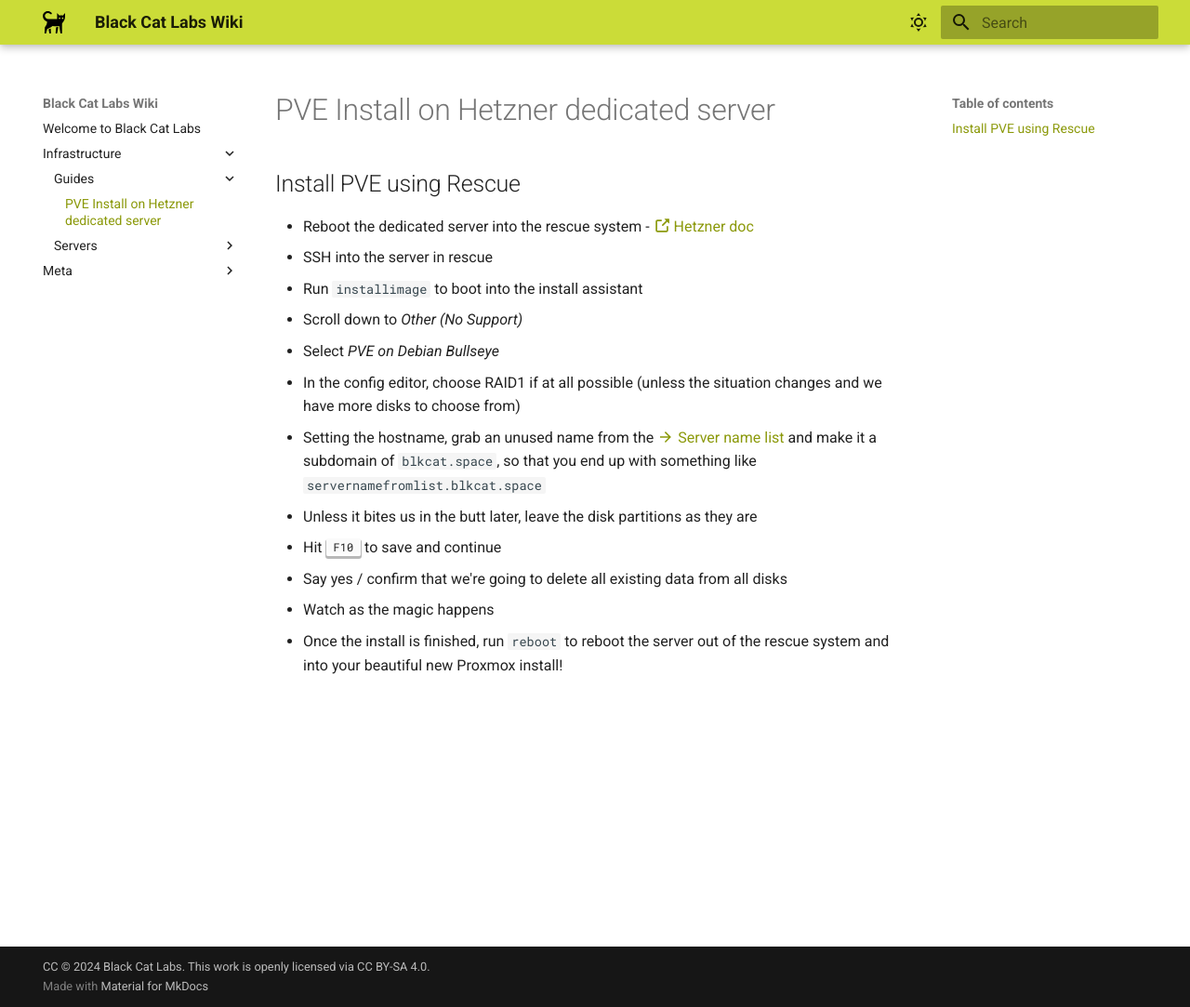
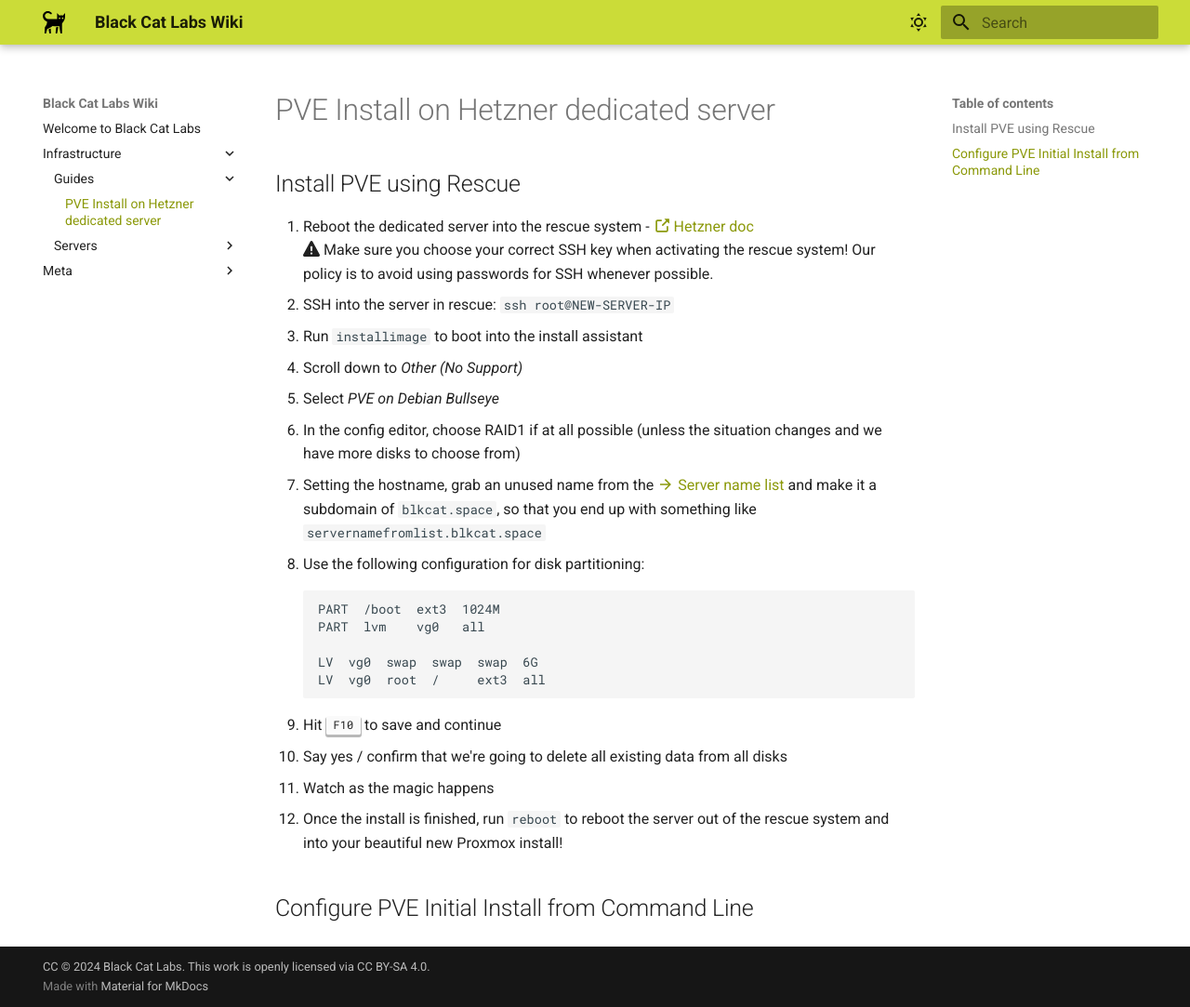
Before and after one commit to blackcat-labs/blackcatlabs-wiki, an MkDocs documentation site: the page built from docs/Infrastructure/Guides/pve-hetzner-dedicated.md, in a window 1280 px wide and 1083 px high. Shown: the whole window at 93% size. Built offline with MkDocs 1.6.1 and Material for MkDocs 9.7.7, drawn with Linux system fonts in a browser that asks for light colours.

Commit message:
Update PVE install info

````diff
--- a/docs/Infrastructure/Guides/pve-hetzner-dedicated.md
+++ b/docs/Infrastructure/Guides/pve-hetzner-dedicated.md
@@ -1,15 +1,25 @@
 # PVE Install on Hetzner dedicated server
 
 ## Install PVE using Rescue
-- Reboot the dedicated server into the rescue system - [:octicons-link-external-16: Hetzner doc](https://docs.hetzner.com/robot/dedicated-server/troubleshooting/hetzner-rescue-system/)
-- SSH into the server in rescue
-- Run `installimage` to boot into the install assistant
-- Scroll down to *Other (No Support)*
-- Select *PVE on Debian Bullseye*
-- In the config editor, choose RAID1 if at all possible (unless the situation changes and we have more disks to choose from)
-- Setting the hostname, grab an unused name from the [:material-arrow-right: Server name list](../Servers/server-naming-convention.md) and make it a subdomain of `blkcat.space`, so that you end up with something like `servernamefromlist.blkcat.space`
-- Unless it bites us in the butt later, leave the disk partitions as they are
-- Hit ++f10++ to save and continue
-- Say yes / confirm that we're going to delete all existing data from all disks
-- Watch as the magic happens
-- Once the install is finished, run `reboot` to reboot the server out of the rescue system and into your beautiful new Proxmox install!
+1. Reboot the dedicated server into the rescue system - [:octicons-link-external-16: Hetzner doc](https://docs.hetzner.com/robot/dedicated-server/troubleshooting/hetzner-rescue-system/)
+:fontawesome-solid-triangle-exclamation: Make sure you choose your correct SSH key when activating the rescue system! Our policy is to avoid using passwords for SSH whenever possible.
+2. SSH into the server in rescue: `ssh root@NEW-SERVER-IP`
+3. Run `installimage` to boot into the install assistant
+4. Scroll down to *Other (No Support)*
+5. Select *PVE on Debian Bullseye*
+6. In the config editor, choose RAID1 if at all possible (unless the situation changes and we have more disks to choose from)
+7. Setting the hostname, grab an unused name from the [:material-arrow-right: Server name list](../Servers/server-naming-convention.md) and make it a subdomain of `blkcat.space`, so that you end up with something like `servernamefromlist.blkcat.space`
+8. Use the following configuration for disk partitioning:
+```
+PART  /boot  ext3  1024M
+PART  lvm    vg0   all
+
+LV  vg0  swap  swap  swap  6G
+LV  vg0  root  /     ext3  all
+```
+1. Hit ++f10++ to save and continue
+2. Say yes / confirm that we're going to delete all existing data from all disks
+3. Watch as the magic happens
+4. Once the install is finished, run `reboot` to reboot the server out of the rescue system and into your beautiful new Proxmox install!
+
+## Configure PVE Initial Install from Command Line
````
